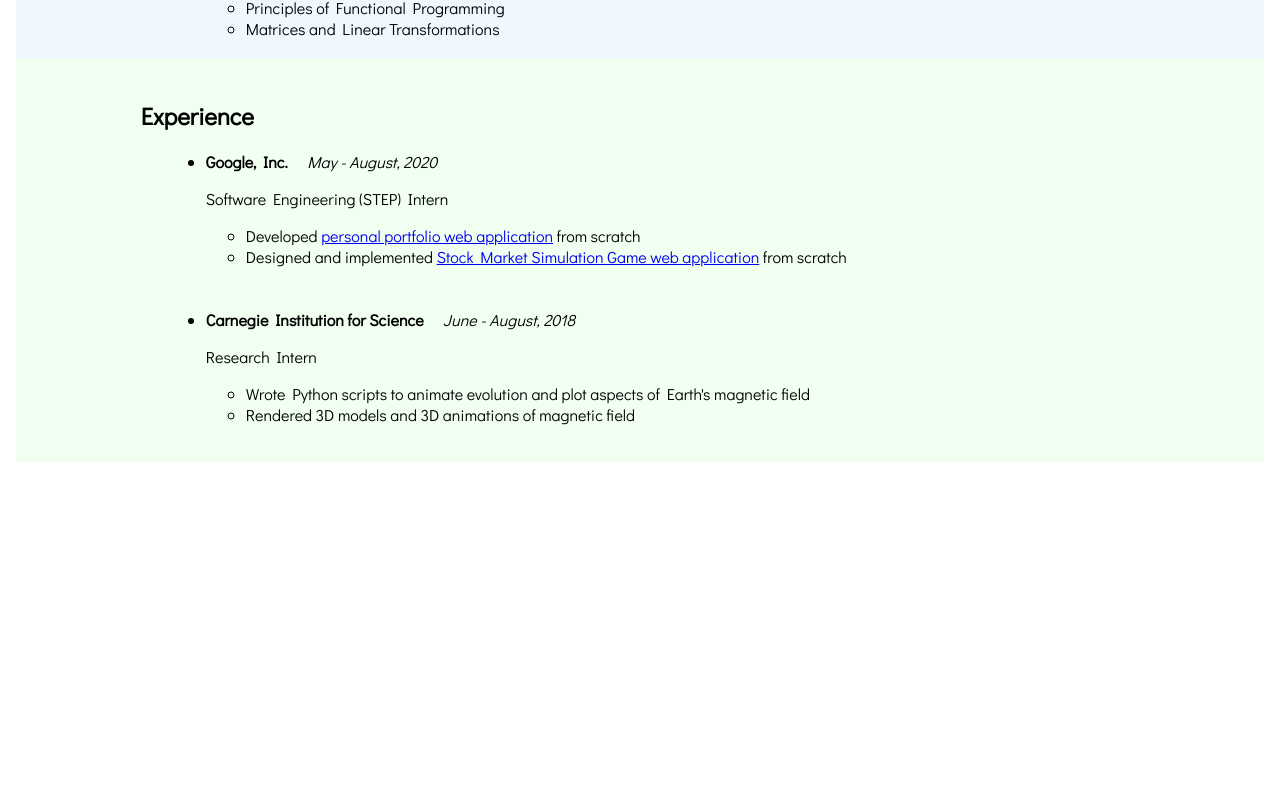
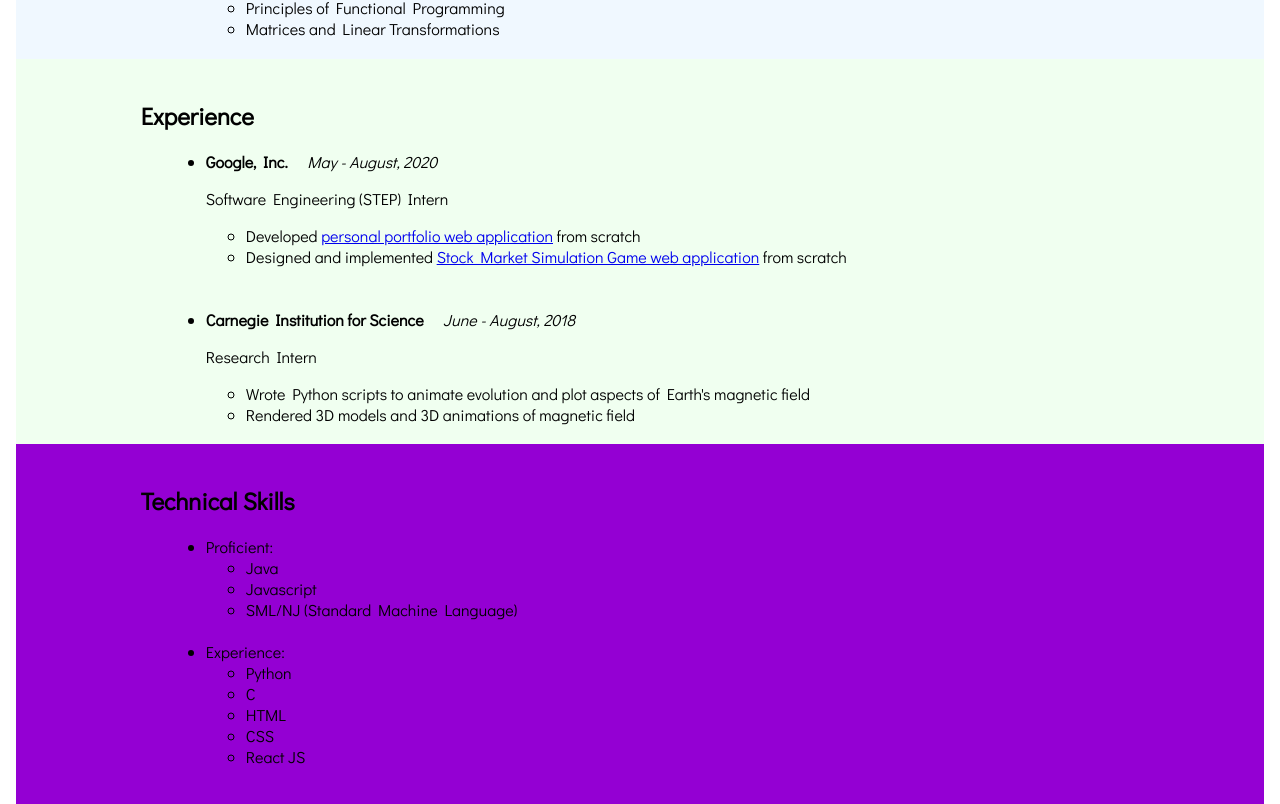
Before and after one commit to asam01/Personal-Website, a React (Create React App) app: page / in a window 1280 px wide. Shown: the part 552-1356 px from the top of the page. Before the commit the page ends 1014 px from the top, so only its background shows below. Built offline with nearby package versions, Linux system fonts and the light colour scheme.

Commit message:
Add skills page

```diff
--- a/src/components/Bar.jsx
+++ b/src/components/Bar.jsx
@@ -39,6 +39,10 @@
                         <Button style={styles.buttonStyle}>Experience</Button>
                     </Link>
 
+                    <Link to='#skills' style={{textDecoration: 'none'}}>
+                        <Button style={styles.buttonStyle}>Skills</Button>
+                    </Link>
+
                     <Typography style={styles.nameStyle} align='right'>
                         Aneesha Sampath
                     </Typography>
--- a/src/pages/Home.jsx
+++ b/src/pages/Home.jsx
@@ -3,12 +3,13 @@
 
 import Education from './Education';
 import Experience from './Experience';
+import Skills from './Skills';
 
 import * as styles from '../css/HomeStyle';
 
 function Home () {
     return (
-        <div id='top'>
+        <div style={styles.page} id='top'>
             <Bar/>
             <title>Aneesha Sampath</title>
             <body style={styles.body}>
@@ -23,6 +24,7 @@
 
                 <Education />
                 <Experience />
+                <Skills />
 
 
             </body>
--- /dev/null
+++ b/src/pages/Skills.jsx
@@ -0,0 +1,33 @@
+import React from 'react';
+import * as styles from '../css/HomeStyle';
+
+function Skills () {
+    return (
+        <div style={styles.section('darkviolet')} id='skills'>
+            <br/>
+            <h2 style={styles.sectionHeader}>Technical Skills</h2>
+            <ul style={styles.list}>
+                <li>Proficient:</li>
+                <ul>
+                    <li>Java</li>
+                    <li>Javascript</li>
+                    <li>SML/NJ (Standard Machine Language)</li>
+                </ul>
+                <br/>
+
+                <li>Experience:</li>
+                <ul>
+                    <li>Python</li>
+                    <li>C</li>
+                    <li>HTML</li>
+                    <li>CSS</li>
+                    <li>React JS</li>
+                </ul>
+
+            </ul>
+            <br/>
+        </div>
+    );
+}
+
+export default Skills;
```
